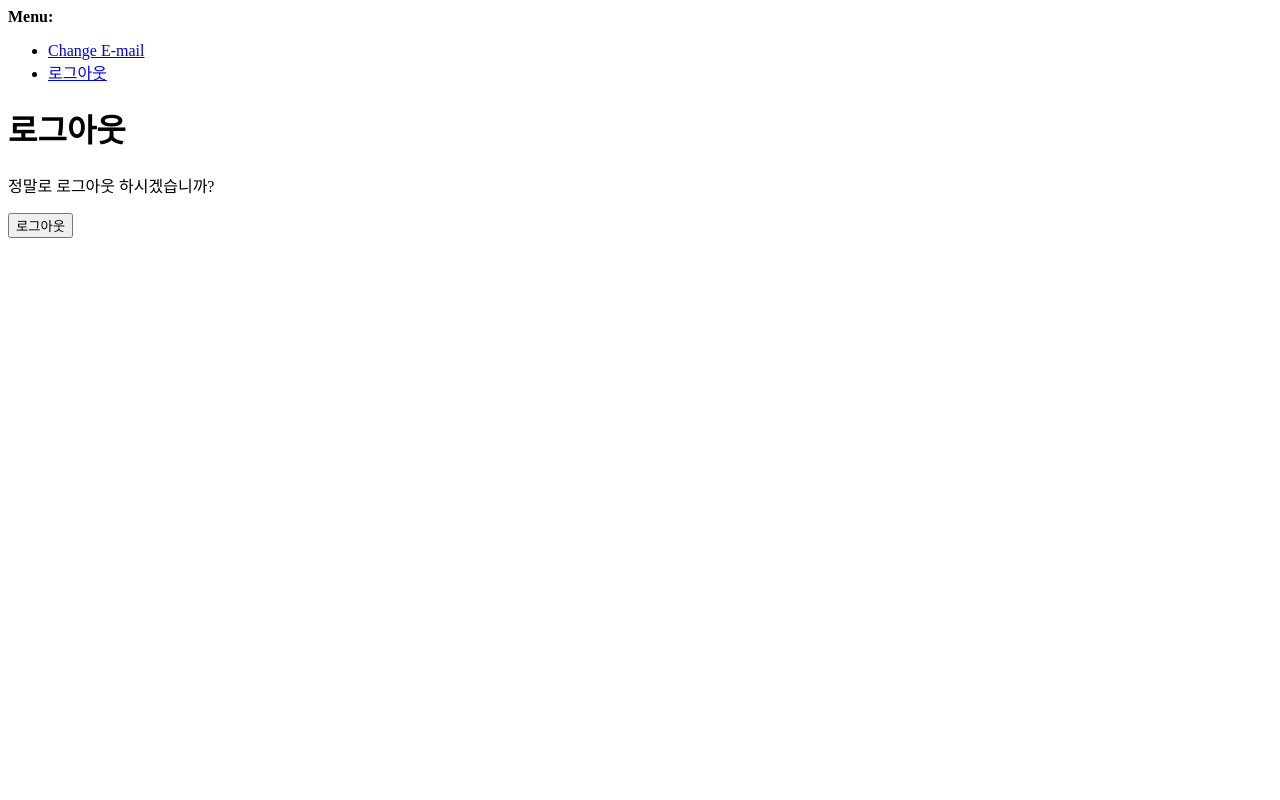
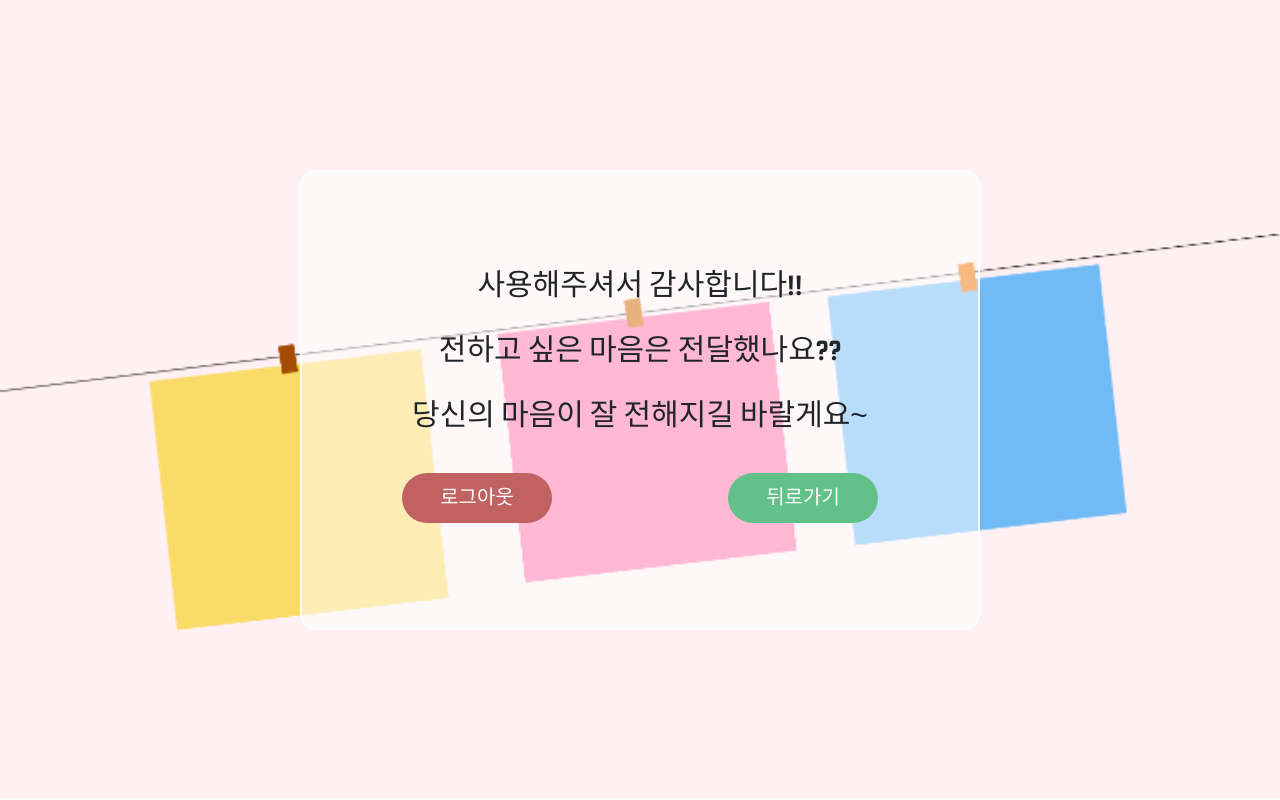
Before and after one commit to dayeon-lee0404/Rolling-paper, a Django app: page /logout/ in a window 1280 px wide. Run offline with Django 4.2, Linux system fonts and the light colour scheme; the visitor is signed in with stand-in values (Sample User, id 1); some libraries are stand-ins or nearby versions.

Commit message:
로그아웃 페이지 생성 및 모든 버튼 hover 효과 적용

```diff
--- a/static/css/first.css
+++ b/static/css/first.css
@@ -71,7 +71,7 @@ body{
     border-radius: 30px;
     cursor: pointer;
 }
-.buttons .login:hover,
+.container .header .buttons .login:hover,
 .buttons .logout:hover {
     background: #803838;
 }
--- /dev/null
+++ b/static/css/logout.css
@@ -0,0 +1,79 @@
+@import url('https://fonts.googleapis.com/css2?family=Squada+One&display=swap');
+* {
+    margin: 0;
+    padding: 0;
+    box-sizing: border-box;
+    font-family: "Squada One" ,sans-serif;
+}
+body{
+    background-image: url("../../static/image/background.png");
+    background-size: cover;
+    background-position: center;
+    display: flex;
+    justify-content: center;
+    align-items: center;
+}
+.container{
+    position: relative;
+    margin: 100px 300px;
+    height: 460px;
+    width: calc(100% - 300px);
+    display: flex;
+    flex-direction: column;
+    justify-content: center;
+    background: rgba(255, 255, 255, 0.5);
+    border: 2px solid rgba(255, 255, 255, 0.8);
+    border-radius: 15px;
+}
+.container .textContainer {
+    display: flex;
+    flex-direction: column;
+    justify-content: center;
+    align-items: center;
+    width: 100%;
+}
+.container .textContainer .text {
+    font-size: 30px;
+    margin: 0;
+    padding: 10px;
+}
+.container .buttons {
+    display: flex;
+    flex-direction: row;
+    align-items: center;
+    width: 100%;
+    height: 100px;
+}
+.container .buttons .logout,
+.container .buttons .back {
+    display: flex;
+    justify-content: center;
+    align-items: center;
+    width: 50%;
+    height: 100%;
+}
+.container .buttons .logout .logoutButton,
+.container .buttons .back .backButton {
+    display: block;
+    text-decoration: none;
+    font-size: 20px;
+    font-weight: 500;
+    width: 150px;
+    height: 50px;
+    background: #c16161;
+    color: #fff;
+    padding: 10px 30px;
+    text-align: center;
+    border-radius: 30px;
+    cursor: pointer;
+    border: transparent;
+}
+.container .buttons .back .backButton {
+    background: #61c188;
+}
+.container .buttons .logout .logoutButton:hover {
+    background: #803838;
+}
+.container .buttons .back .backButton:hover {
+    background: #3f915f;
+}
--- a/static/css/mypagePlus.css
+++ b/static/css/mypagePlus.css
@@ -273,7 +273,8 @@ body {
     cursor: pointer;
     border: white;
 }
-.modifyDelete a:hover {
+.modify .modifyContainer .modifyDelete .modifyButton:hover,
+.modify .modifyContainer .modifyDelete .deleteButton:hover {
     background-color: #ec6577;
 }
 .modify .modifyContainer .forComments {
--- /dev/null
+++ b/templates/account/logout.html
@@ -0,0 +1,23 @@
+{% extends 'base.html' %}
+{% load static %}
+{% block css %}
+<link rel = "stylesheet" href = "{% static '/css/logout.css' %}">
+{% endblock %}
+{% block content %}
+<div class="container">
+    <div class="textContainer">
+        <p class="text">사용해주셔서 감사합니다!!</p>
+        <p class="text">전하고 싶은 마음은 전달했나요??</p>
+        <p class="text">당신의 마음이 잘 전해지길 바랄게요~</p>
+    </div>
+    <form class="buttons" method="post" action="/logout/">
+        {% csrf_token %}
+        <div class="logout">
+            <button class="logoutButton" type="submit">로그아웃</button>
+        </div>
+        <div class="back">
+            <a class="backButton" onclick="history.back()">뒤로가기</a>
+        </div>
+    </form>
+</div>
+{% endblock %}
```
Also changed, not shown: static/css/login.css (+7 -11 lines).
